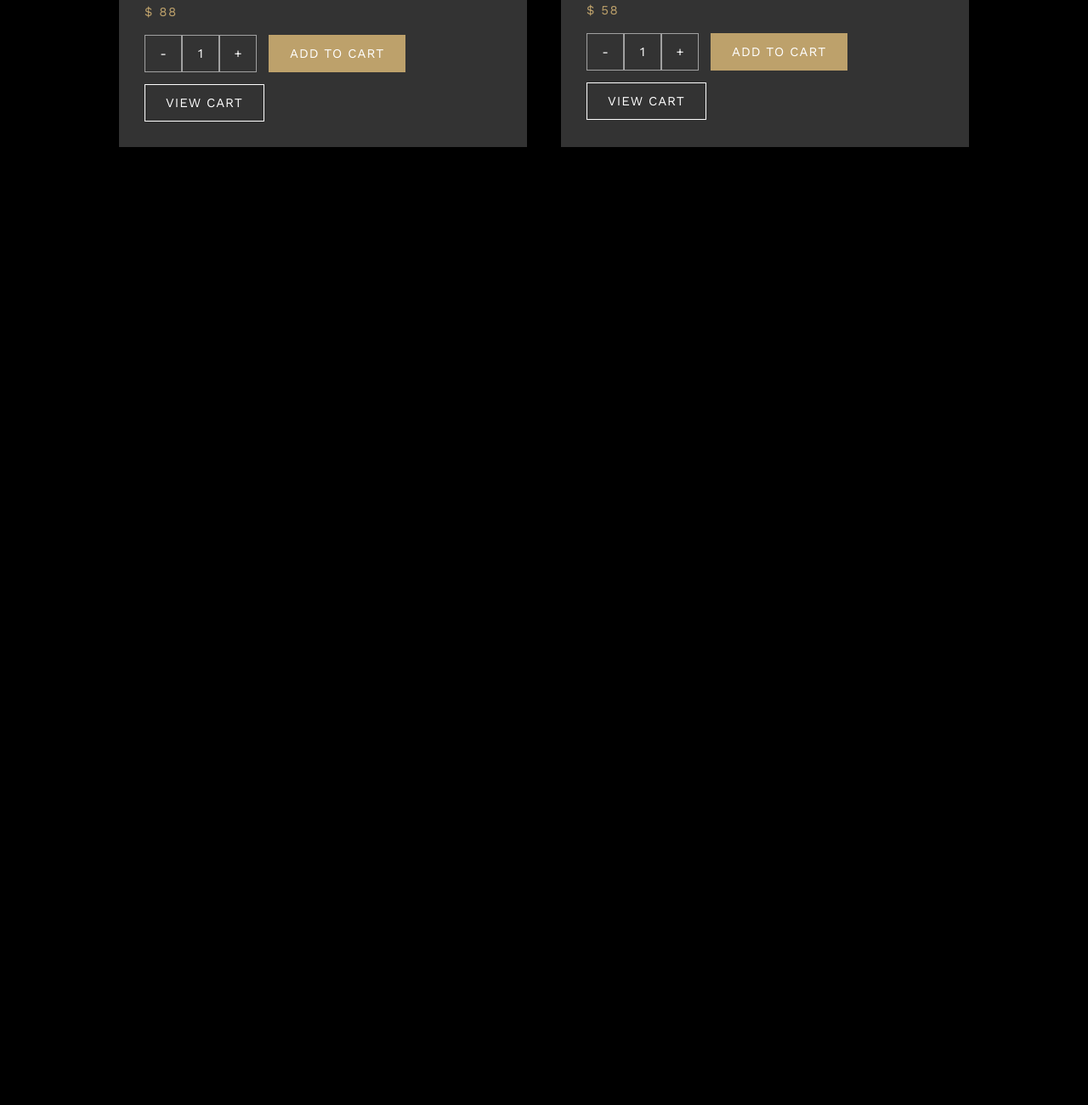
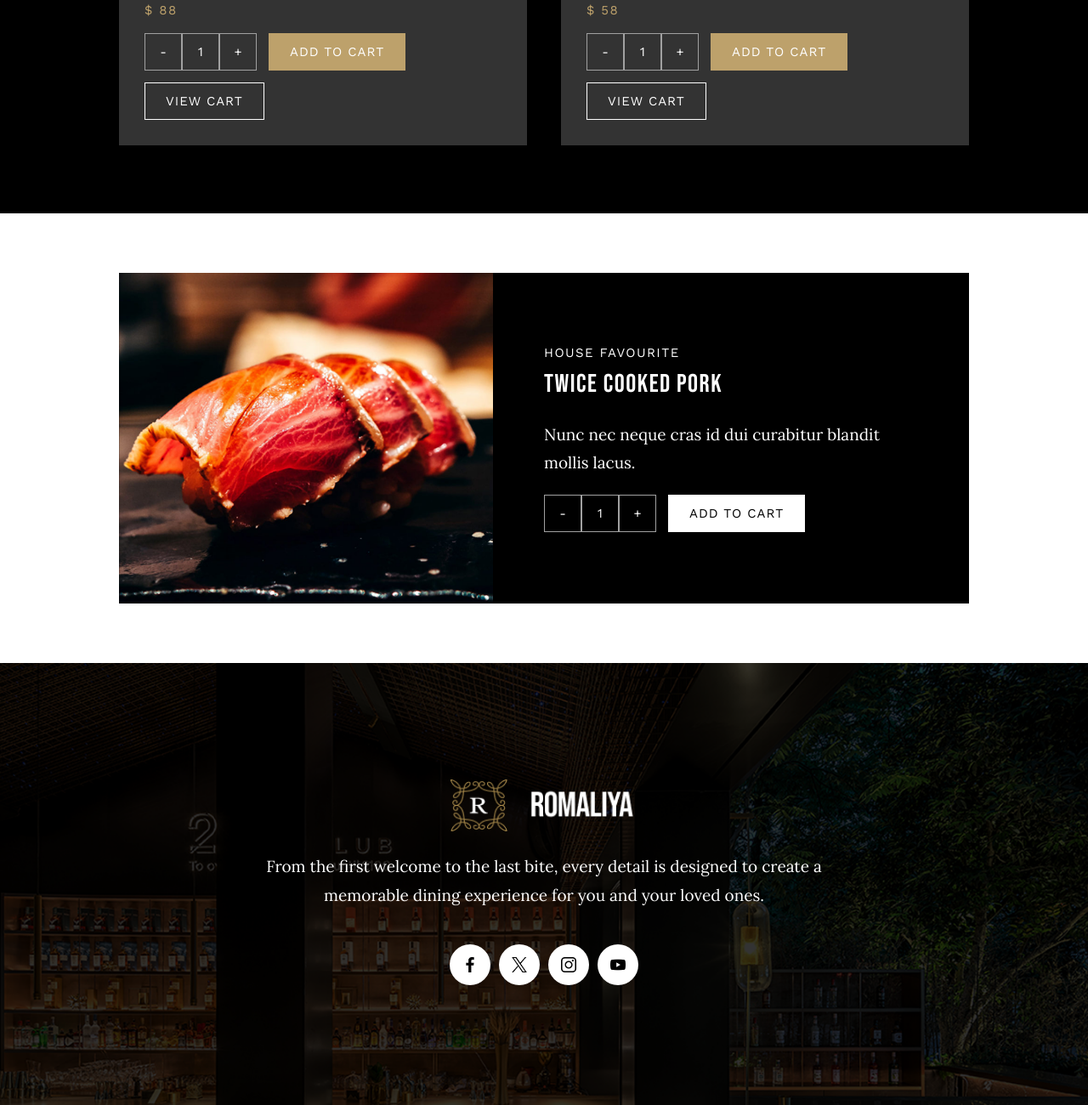
Before and after one commit to jonaschin251025/jonaschin251025.github.io, a plain HTML site: page as1/order.html in a window 1280 px wide. Shown: the part 2076-3376 px from the top of the page at 85% size. Before the commit the page ends 2329 px from the top, so only its background shows below. Drawn offline with nearby package versions, Linux system fonts and the light colour scheme.

Commit message:
feat: added house favourite section and footer to order page

```diff
--- a/as1/css/order.css
+++ b/as1/css/order.css
@@ -169,3 +169,50 @@
     font-family: var(--font-sans);
     font-size: 15px;
 }
+
+/* ===house favourite section=== */
+.house-fav-section {
+    background-color: var(--white);
+    padding: 70px 140px;
+}
+
+.house-fav-card {
+    display: flex;
+    background-color: var(--black);
+}
+
+.house-fav-image {
+    width: 44%;
+    object-fit: cover;
+}
+
+.house-fav-details {
+    flex: 1;
+    display: flex;
+    flex-direction: column;
+    justify-content: center;
+    padding: 45px 60px;
+}
+
+.house-fav-details .dish-name {
+    margin-bottom: 25px;
+}
+
+.house-fav-details .dish-description {
+    margin-bottom: 20px;
+}
+
+.house-fav-section .dish-buttons {
+    margin-top: 0;
+}
+
+.house-fav-section .btn-gold {
+    color: var(--black);
+    background-color: var(--white);
+    border-color: var(--white);
+}
+
+.house-fav-section .btn-gold:hover {
+    background-color: var(--hover-color);
+    border-color: var(--hover-color);
+}
--- a/as1/order.html
+++ b/as1/order.html
@@ -66,7 +66,7 @@
                 <div class="dish-card">
                     <img src="images/lobster-signature1.png" alt="Butter-poached lobster" class="dish-image">
                     <div class="dish-details">
-                        <p class="signature-heading">SIGNATURE SEAFOOD</p>
+                        <p class="dish-heading">SIGNATURE SEAFOOD</p>
                         <h4 class="dish-name">BUTTER-POACHED LOBSTER</h4>
                         <p class="dish-description">Tender lobster gently poached in butter for a rich, delicate finish.
                         </p>
@@ -106,7 +106,53 @@
             </div>
         </section>
 
+        <!-- 4. House favourite section (white) -->
+        <section class="house-fav-section">
+            <div class="house-fav-card">
+                <img src="images/house-fav-pork.png" alt="Twice cooked pork" class="house-fav-image">
+
+                <div class="house-fav-details">
+                    <p class="dish-heading">HOUSE FAVOURITE</p>
+                    <h4 class="dish-name">TWICE COOKED PORK</h4>
+                    <p class="dish-description">Nunc nec neque cras id dui curabitur blandit mollis lacus.</p>
+
+                    <div class="dish-buttons">
+                        <div class="quantity-selector">
+                            <button class="quantity-button" type="button">-</button>
+                            <span class="quantity-number">1</span>
+                            <button class="quantity-button" type="button">+</button>
+                        </div>
+                        <button class="btn-gold" type="button">ADD TO CART</button>
+                    </div>
+                </div>
+            </div>
+        </section>
     </div>
+
+    <footer class="footer">
+        <div class="footer-content">
+            <img src="images/romaliya-logo.png" alt="Romaliya Logo" class="footer-logo">
+            <p class="footer-desc">
+                From the first welcome to the last bite, every detail is designed to create a<br>memorable dining
+                experience for you and your loved ones.
+            </p>
+
+            <div class="footer-socials">
+                <a href="https://www.facebook.com/" class="social-btn" target="_blank">
+                    <img src="images/facebook.png" alt="Facebook">
+                </a>
+                <a href="https://x.com/" class="social-btn" target="_blank">
+                    <img src="images/twitter.png" alt="Twitter">
+                </a>
+                <a href="https://www.instagram.com/" class="social-btn" target="_blank">
+                    <img src="images/instagram.png" alt="Instagram">
+                </a>
+                <a href="https://www.youtube.com/" class="social-btn" target="_blank">
+                    <img src="images/youtube.png" alt="YouTube">
+                </a>
+            </div>
+        </div>
+    </footer>
 
 </body>
 
```
